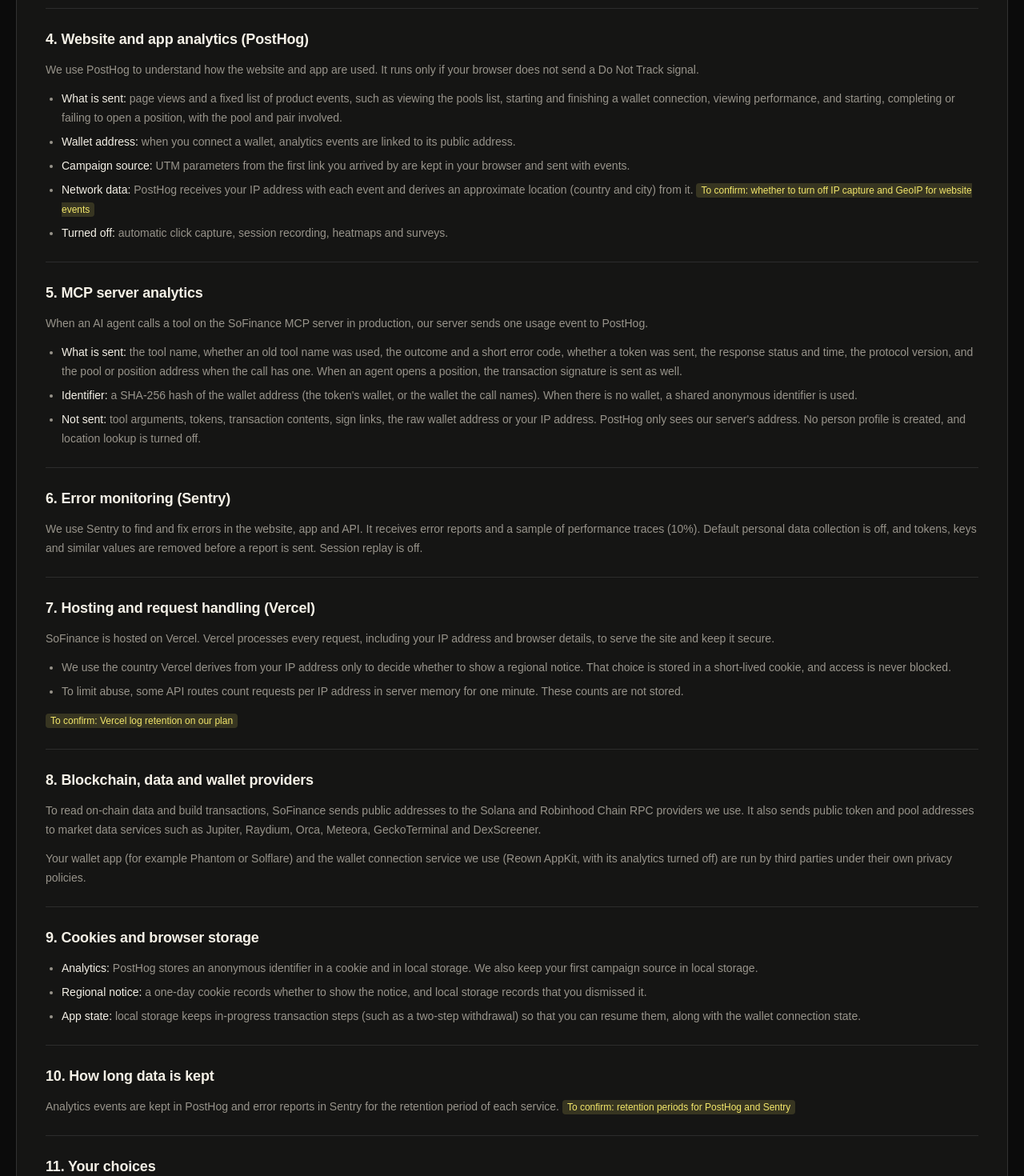
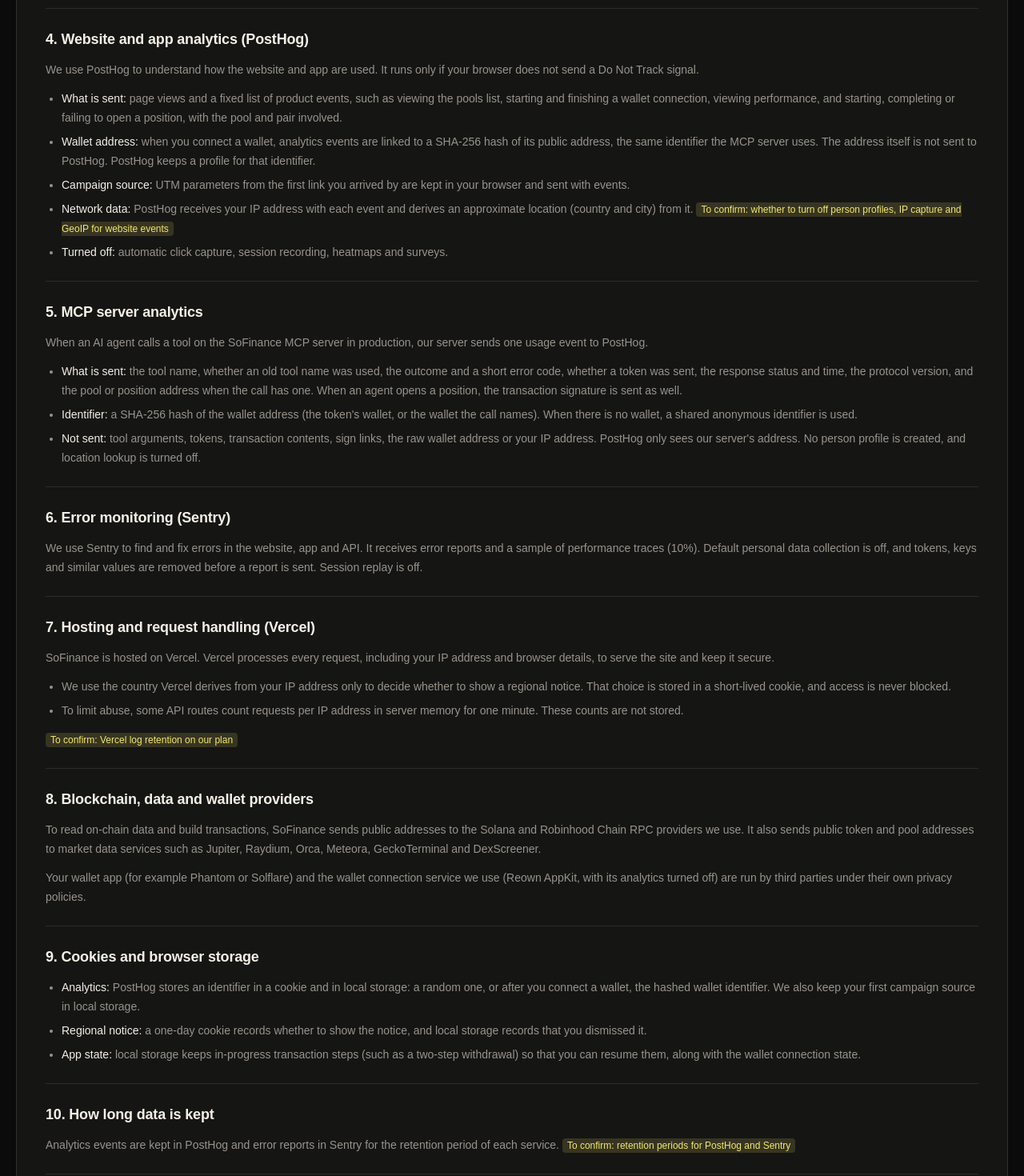
Before and after one commit to truenorth-lj/sofinance-public, a Next.js app: page /privacy in a window 1280 px wide. Shown: the part 788-2258 px from the top of the page at 80% size. Built offline with nearby package versions, Linux system fonts and the light colour scheme; no server answers; a web font is replaced by a local one; what @solana/web3.js would draw is missing.

Commit message:
privacy draft: hashed wallet identifier (sections 4 and 9); profiles/IP/GeoIP stay To confirm

```diff
--- a/src/app/privacy/page.tsx
+++ b/src/app/privacy/page.tsx
@@ -63,9 +63,9 @@ export default function PrivacyPage() {
         <p>We use PostHog to understand how the website and app are used. It runs only if your browser does not send a Do Not Track signal.</p>
         <ul>
           <li><strong>What is sent:</strong> page views and a fixed list of product events, such as viewing the pools list, starting and finishing a wallet connection, viewing performance, and starting, completing or failing to open a position, with the pool and pair involved.</li>
-          <li><strong>Wallet address:</strong> when you connect a wallet, analytics events are linked to its public address.</li>
+          <li><strong>Wallet address:</strong> when you connect a wallet, analytics events are linked to a SHA-256 hash of its public address, the same identifier the MCP server uses. The address itself is not sent to PostHog. PostHog keeps a profile for that identifier.</li>
           <li><strong>Campaign source:</strong> UTM parameters from the first link you arrived by are kept in your browser and sent with events.</li>
-          <li><strong>Network data:</strong> PostHog receives your IP address with each event and derives an approximate location (country and city) from it. <ToConfirm>whether to turn off IP capture and GeoIP for website events</ToConfirm></li>
+          <li><strong>Network data:</strong> PostHog receives your IP address with each event and derives an approximate location (country and city) from it. <ToConfirm>whether to turn off person profiles, IP capture and GeoIP for website events</ToConfirm></li>
           <li><strong>Turned off:</strong> automatic click capture, session recording, heatmaps and surveys.</li>
         </ul>
       </Section>
@@ -99,7 +99,7 @@ export default function PrivacyPage() {
 
       <Section id="storage" title="9. Cookies and browser storage">
         <ul>
-          <li><strong>Analytics:</strong> PostHog stores an anonymous identifier in a cookie and in local storage. We also keep your first campaign source in local storage.</li>
+          <li><strong>Analytics:</strong> PostHog stores an identifier in a cookie and in local storage: a random one, or after you connect a wallet, the hashed wallet identifier. We also keep your first campaign source in local storage.</li>
           <li><strong>Regional notice:</strong> a one-day cookie records whether to show the notice, and local storage records that you dismissed it.</li>
           <li><strong>App state:</strong> local storage keeps in-progress transaction steps (such as a two-step withdrawal) so that you can resume them, along with the wallet connection state.</li>
         </ul>
```
Also changed, not shown: 1 other file (tests, documents, lock files or other folders).
